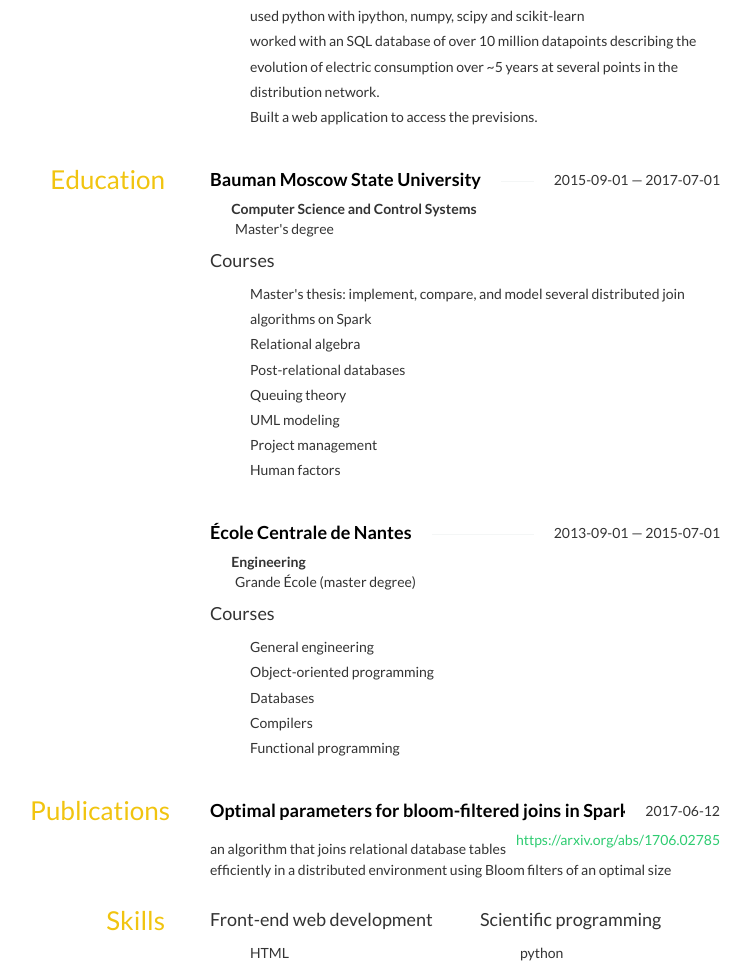
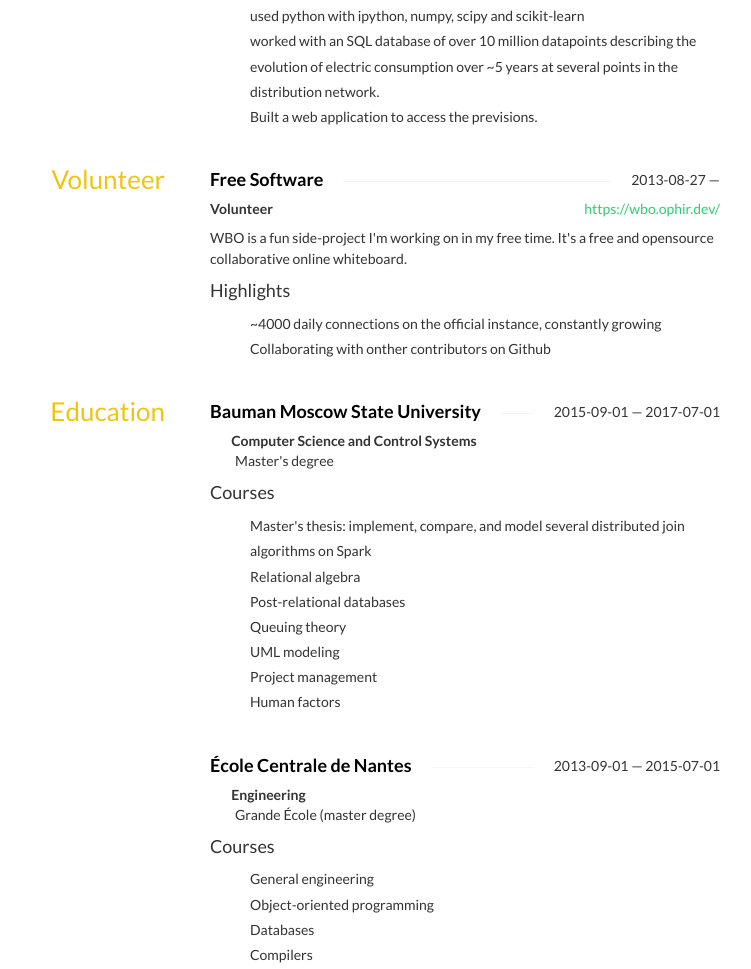
Before and after one commit to lovasoa/resume, a website: page index.html in a window 1280 px wide. Shown: the part 1395-2364 px from the top of the page, without its empty margins (265-1016 px from the left). Drawn offline with nearby package versions, Linux system fonts and the light colour scheme; some icons are missing.

Commit message:
Deploying to gh-pages from  @ f7a5212de166aea1f77b035d3ab0fbd61ee3e424 🚀

```diff
--- a/index.html
+++ b/index.html
@@ -359,6 +359,37 @@ h4 span:first-child {
 		</div>
 	</section>
 
+	<section id="volunteer" class="row">
+		<aside class="col-sm-3">
+			<h3>Volunteer</h3>
+		</aside>
+		<div class="col-sm-9">
+			<div class="row">
+			<div class="col-sm-12">
+				<h4 class="strike-through">
+					<span>Free Software</span>
+					<span class="date">
+						2013-08-27 —
+					</span>
+				</h4>
+				<div class="website pull-right">
+					<a href="https://wbo.ophir.dev/">https://wbo.ophir.dev/</a>
+				</div>
+				<div class="position">
+					Volunteer
+				</div>
+				<div class="summary">
+					<p>WBO is a fun side-project I&#x27;m working on in my free time. It&#x27;s a free and opensource collaborative online whiteboard.</p>
+				</div>
+				<h4>Highlights</h4>
+				<ul class="highlights">
+					<li class="bullet">~4000 daily connections on the official instance, constantly growing</li>
+					<li class="bullet">Collaborating with onther contributors on Github</li>
+				</ul>
+			</div>
+			</div>
+		</div>
+	</section>
 
 	<section id="education" class="row">
 		<aside class="col-sm-3">
```
Also changed, not shown: resume.json (+13 -1 lines).
